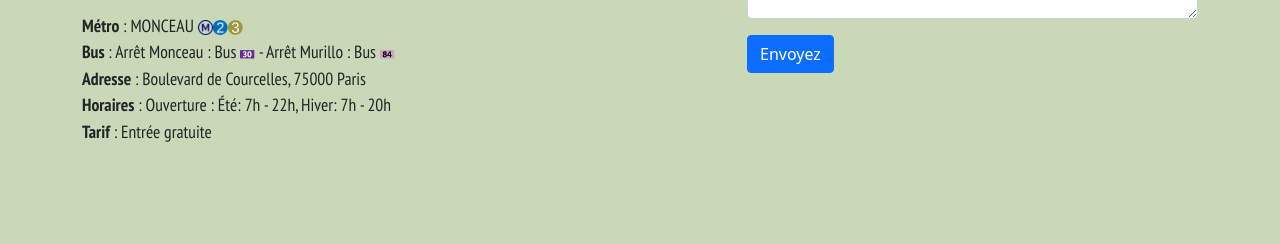
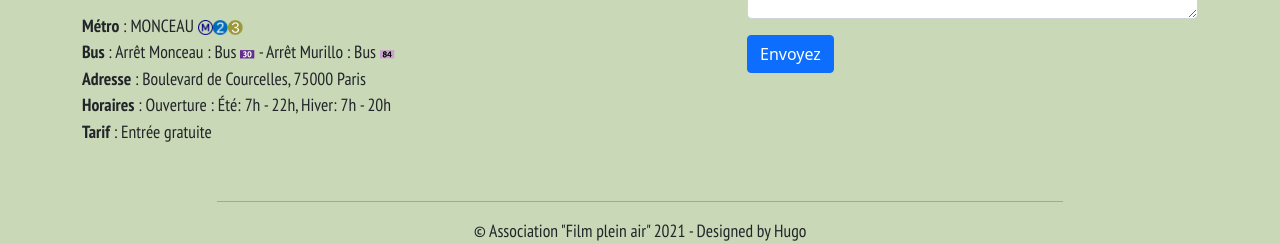
Before and after one commit to klaxurit/JuncaHugo_3_03092021, a plain HTML site: page index.html in a window 1280 px wide. Shown: the part 4993-5237 px from the top of the page. Before the commit the page ends 5154 px from the top, so only its background shows below. Drawn offline with nearby package versions, Linux system fonts and the light colour scheme.

Commit message:
ajout du footer

```diff
--- a/index.html
+++ b/index.html
@@ -453,6 +453,15 @@
         </div>
     </section>
 
+    <!-- SEPARATOR -->
+    <div class="row justify-content-center mt-4">
+        <div class="col-8">
+            <hr>
+        </div>
+    </div>
+
+    <footer class="text-center mb-4"><p>&copy; Association "Film plein air" 2021 - Designed by Hugo</p></footer>
+
 
 
 
```
